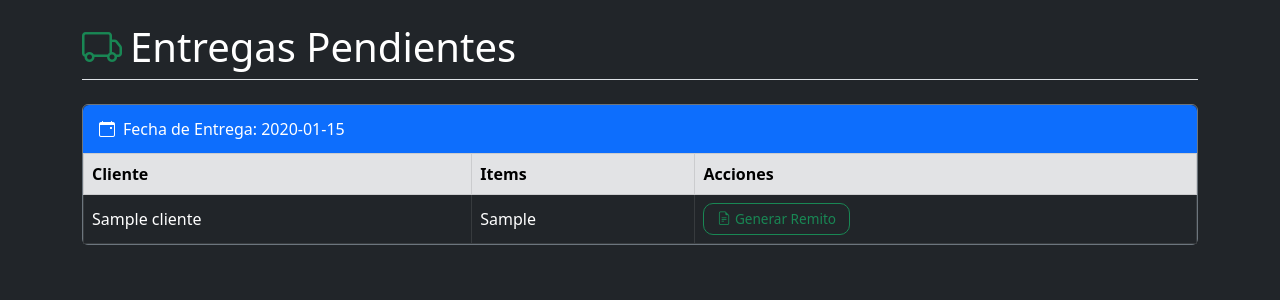
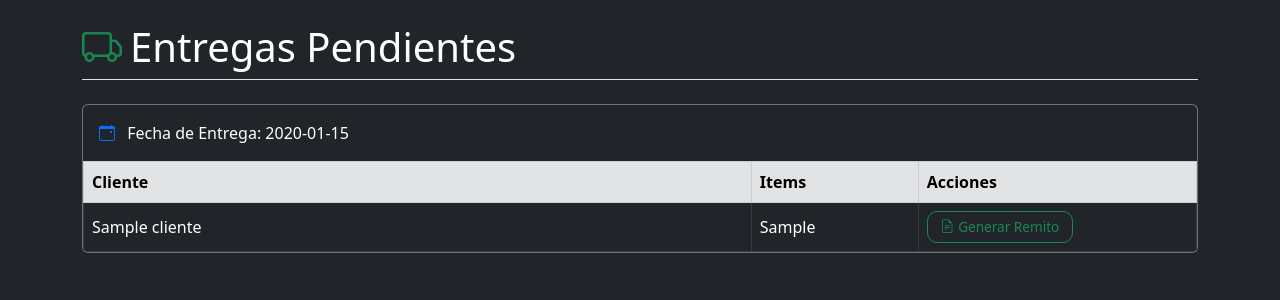
Before and after one commit to mgorno/GranjApp, a Flask app: template templates/entregas_pendientes.html in a window 1280 px wide. Shown: the part 57-357 px from the top of the page. Run offline with Flask 3, Linux system fonts and the light colour scheme; the template is opened without the code that fills it: most values are stand-ins (such as "Sample title", 1, 10 or a date in 2020).

Commit message:
a ver ahora

```diff
--- a/templates/entregas_pendientes.html
+++ b/templates/entregas_pendientes.html
@@ -5,13 +5,25 @@
 {% block head_extra %}
 {{ super() }}
 <style>
-  .entrega-header {
-    background-color: #0d6efd;
-    color: white;
-    padding: 0.75rem 1rem;
-    border-top-left-radius: 0.375rem;
-    border-top-right-radius: 0.375rem;
+  /* Estilo idéntico a la tarjeta de "Resumen estilo tarjeta" */
+  .entrega-fecha-header {
+    padding: 1rem;
+    margin-bottom: 0;
+    background-color: #212529; /* mismo bg-dark */
+    border: 1px solid #6c757d;  /* mismo border-secondary */
+    border-bottom: none;
+    border-top-left-radius: .375rem;
+    border-top-right-radius: .375rem;
+    color: #fff;
     font-weight: 500;
+  }
+  .entrega-table-wrapper {
+    margin-top: 0;
+    border: 1px solid #6c757d;
+    border-top: none;
+    border-bottom-left-radius: .375rem;
+    border-bottom-right-radius: .375rem;
+    overflow: hidden;
   }
 </style>
 {% endblock %}
@@ -24,12 +36,21 @@
 <div class="container px-0">
   {% if entregas %}
     {% for fecha, pedidos in entregas.items() %}
-      <div class="mb-4 border border-secondary rounded bg-dark">
-        <div class="entrega-header">
-          <i class="bi bi-calendar-event me-2"></i>Fecha de Entrega: {{ fecha }}
+      <!-- Cabecera de fecha en estilo "tarjeta" -->
+      <div class="entrega-fecha-header">
+        <i class="bi bi-calendar-event me-2 text-primary"></i>
+        Fecha de Entrega: {{ fecha }}
       </div>
-        <div class="table-responsive">
+
+      <!-- Tabla dentro de wrapper con bordes igual al resumen -->
+      <div class="table-responsive entrega-table-wrapper mb-4">
         <table class="table table-dark table-bordered align-middle mb-0">
+          <!-- Fijamos anchos para que no se mueva -->
+          <colgroup>
+            <col style="width:60%">
+            <col style="width:15%">
+            <col style="width:25%">
+          </colgroup>
           <thead class="table-secondary text-dark">
             <tr>
               <th>Cliente</th>
@@ -46,14 +67,13 @@
                 <a href="{{ url_for('entregas.generar_remito', id_pedido=pedido.id_pedido) }}"
                    class="btn btn-sm btn-outline-success d-inline-flex align-items-center"
                    style="font-size: 0.85rem; padding: 0.3rem 0.8rem;">
-                    <i class="bi bi-file-earmark-text me-1"></i>Generar Remito
+                  <i class="bi bi-file-earmark-text me-1"></i> Generar Remito
                 </a>
               </td>
             </tr>
             {% endfor %}
           </tbody>
         </table>
-        </div>
       </div>
     {% endfor %}
   {% else %}
```
Lines whose indentation alone changed are shown as unchanged.
